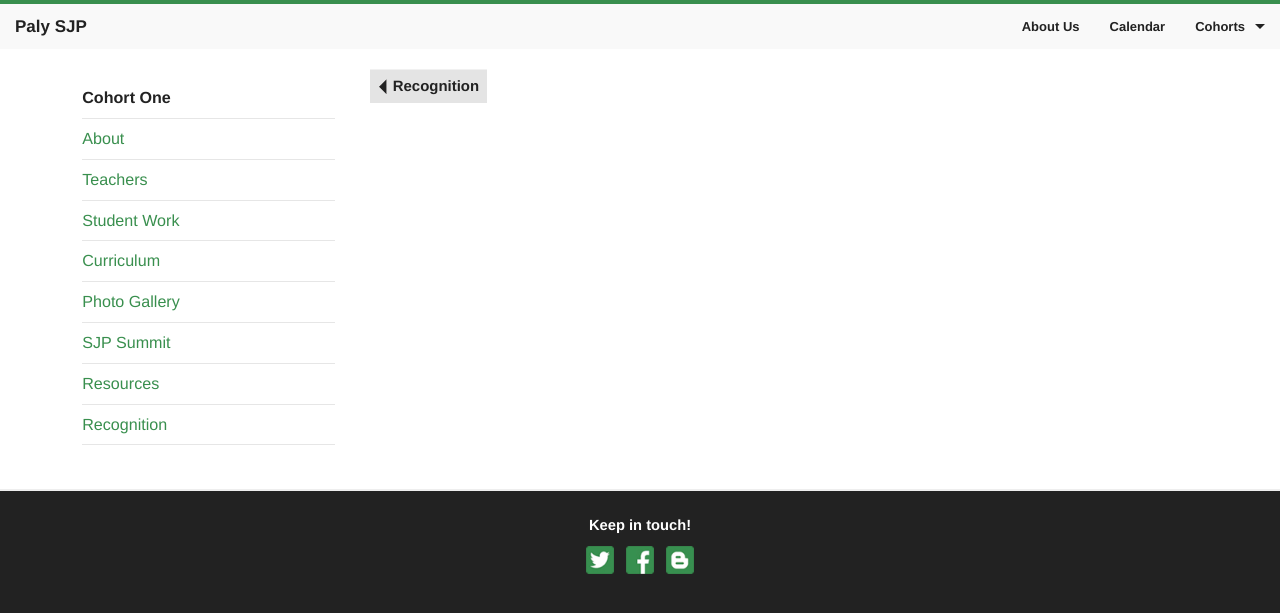
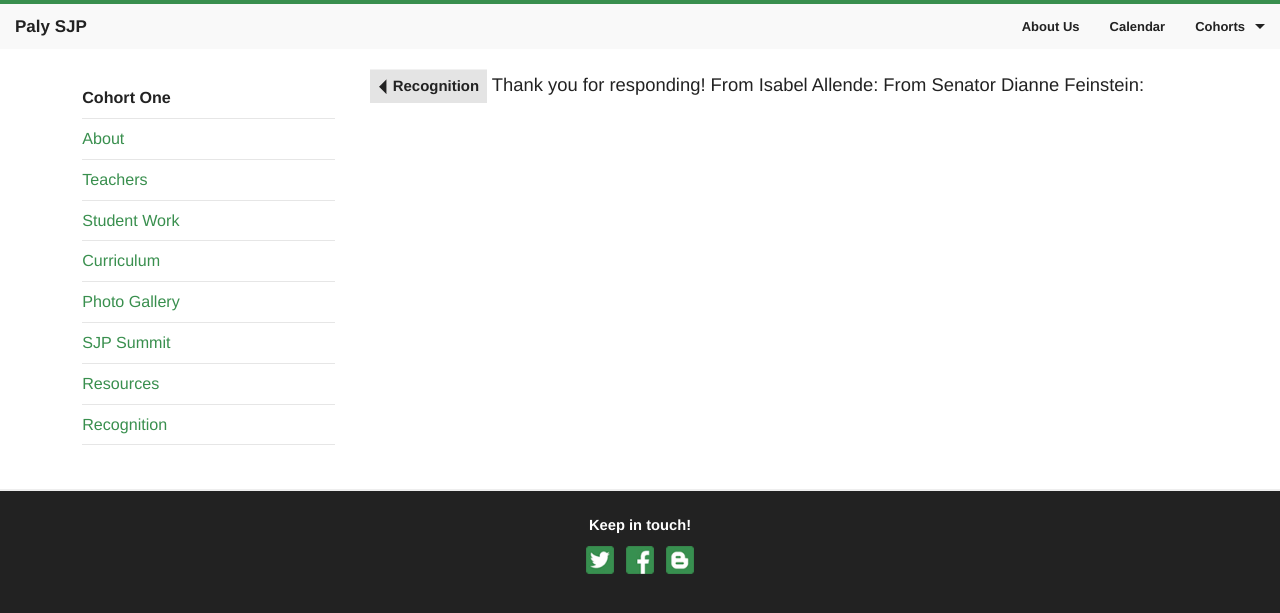
Before and after one commit to rafilong/palysjp-website, a Jekyll site: the page built from cohorts/one/recognition/letters.html, in a window 1280 px wide. Shown: the top 613 px of the page. Built offline with Jekyll 4.4.1, drawn with Linux system fonts in a browser that asks for light colours; Markdown is read by kramdown in place of the engine named in the settings.

Commit message:
Worked on letters

```diff
--- a/cohorts/one/recognition/letters.html
+++ b/cohorts/one/recognition/letters.html
@@ -8,3 +8,9 @@ cohort: One
 <a href="/cohorts/one/recognition.html" class="button small">
   <img src="/assets/img/logo/back.png" style="width:9px; margin-right:6px"/>Recognition
 </a>
+
+Thank you for responding!
+
+From Isabel Allende:
+
+From Senator Dianne Feinstein:
```
